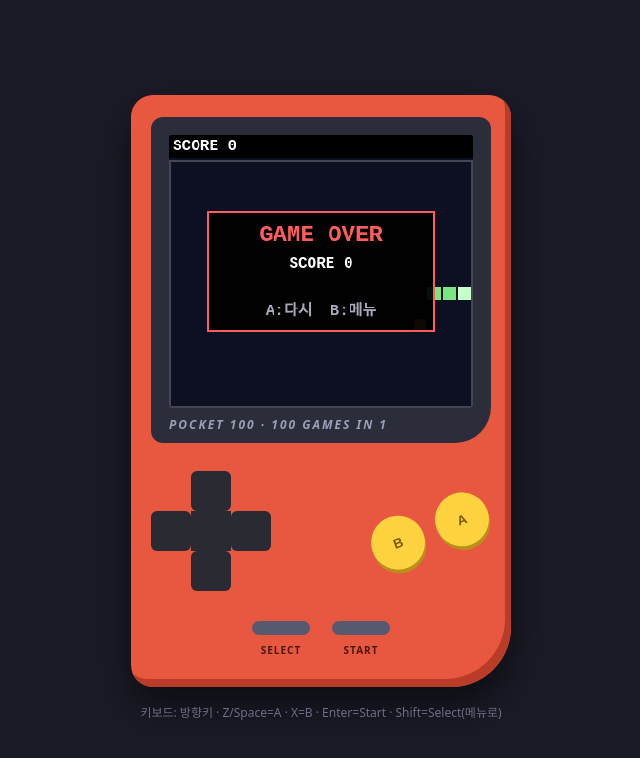
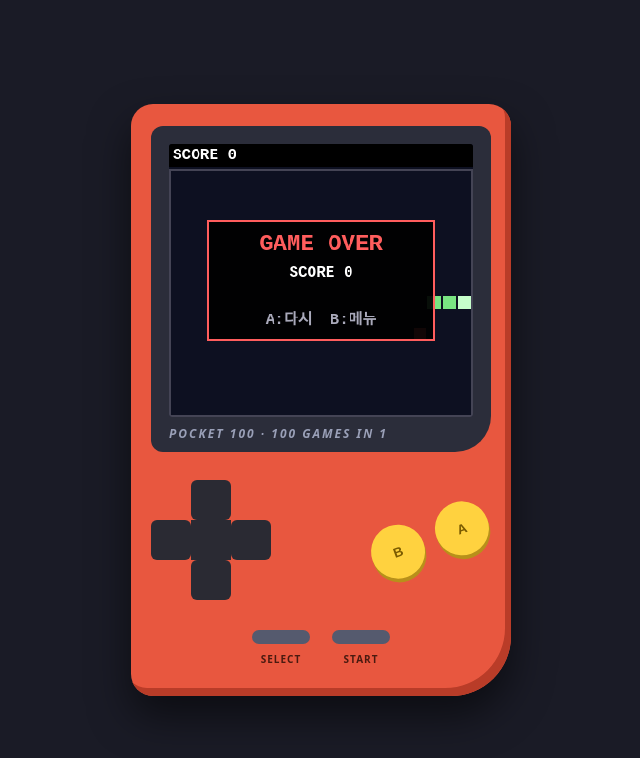
Before and after one commit to tlscksgur/GameBoy, a plain HTML site: page index.html in a window 1280 px wide. Both pictures are taken after a click on the button 680 px from the left and 628 px from the top of the page. Shown: the whole page, without its empty margins (319-959 px from the left). Drawn offline with Linux system fonts and the light colour scheme.

Commit message:
Fix playtest issues: runner start delay, snake turn buffer, game-over input delay, hide key help on touch
Co-Authored-By: Claude Opus 5.5 <noreply@anthropic.com>

```diff
--- a/games.js
+++ b/games.js
@@ -10,16 +10,19 @@ const moveCursor = (c, C, RW) => { for (const k in DIRS) if (P(k)) { c.x = clamp
 const E = {
   snake: p => {
     const C = 20, RW = 16, obs = [];
-    let s = [[5, 8], [4, 8], [3, 8]], d = [1, 0], q = d, t = 0, sc = 0;
+    let s = [[5, 8], [4, 8], [3, 8]], d = [1, 0], q = [], t = 0, sc = 0; // q: up to 2 buffered turns
     const hit = (a, x, y) => a.some(c => c[0] == x && c[1] == y);
     while (obs.length < (p.obs || 0)) { const o = [rnd(C), rnd(RW)]; if (o[1] != 8 && !hit(obs, ...o)) obs.push(o); }
     const spot = () => { let x, y; do { x = rnd(C); y = rnd(RW); } while (hit(s, x, y) || hit(obs, x, y)); return [x, y]; };
     let f = spot();
     return {
       update() {
-        for (const k in DIRS) { const v = DIRS[k]; if (P(k) && (v[0] != -d[0] || v[1] != -d[1])) q = v; }
+        for (const k in DIRS) {
+          const v = DIRS[k], l = q[q.length - 1] || d;
+          if (P(k) && q.length < 2 && v[0] != -l[0] && v[1] != -l[1]) q.push(v); // perpendicular turns only
+        }
         if (++t < Math.max(2, p.spd - (sc / 60 | 0))) return;
-        t = 0; d = q;
+        t = 0; if (q.length) d = q.shift();
         let x = s[0][0] + d[0], y = s[0][1] + d[1];
         if (p.wrap) { x = (x + C) % C; y = (y + RW) % RW; } else if (x < 0 || y < 0 || x >= C || y >= RW) return end(sc);
         if (hit(s, x, y) || hit(obs, x, y)) return end(sc);
@@ -174,7 +177,7 @@ const E = {
 
   run: p => {
     const G = 120, gr = p.g || .25;
-    let y = G, vy = 0, t = 0, f = 0, duck = 0;
+    let y = G, vy = 0, t = 90, f = 0, duck = 0; // t: first obstacle after ~1.5s
     const ob = [];
     return {
       update() {
--- a/main.js
+++ b/main.js
@@ -35,7 +35,7 @@ let mode = 'menu', sel = 0, gi = 0, cur = null, paused = false, result = null, b
 try { best = JSON.parse(localStorage.getItem('pocket100-best')) || {}; } catch {}
 const start = i => { gi = i; cur = E[GAMES[i][0]](GAMES[i][2]); mode = 'play'; paused = false; };
 const finish = (sc, won) => {
-  result = { sc, won, nb: sc > (best[gi] || 0) };
+  result = { sc, won, nb: sc > (best[gi] || 0), t: 0 };
   if (result.nb) { best[gi] = sc; try { localStorage.setItem('pocket100-best', JSON.stringify(best)); } catch {} }
   mode = 'over';
 };
@@ -53,7 +53,8 @@ function update() {
     if (P('select')) { mode = 'menu'; return; }
     if (P('start')) paused = !paused;
     if (!paused) cur.update();
-  } else if (P('a') || P('start')) start(gi);
+  } else if (++result.t < 30) return; // ignore buttons briefly so mashing A doesn't skip the score
+  else if (P('a') || P('start')) start(gi);
   else if (P('b') || P('select')) mode = 'menu';
 }
 
```
Also changed, not shown: index.html (+1 -0 lines).
